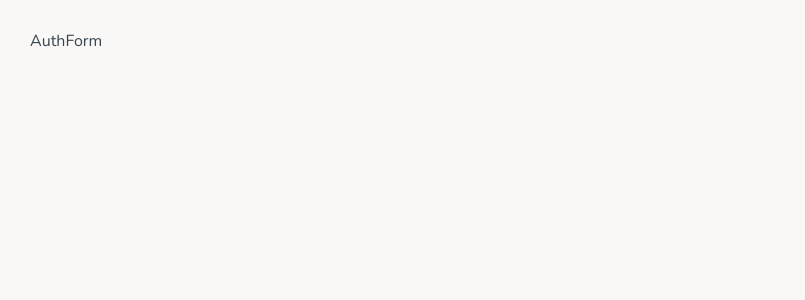
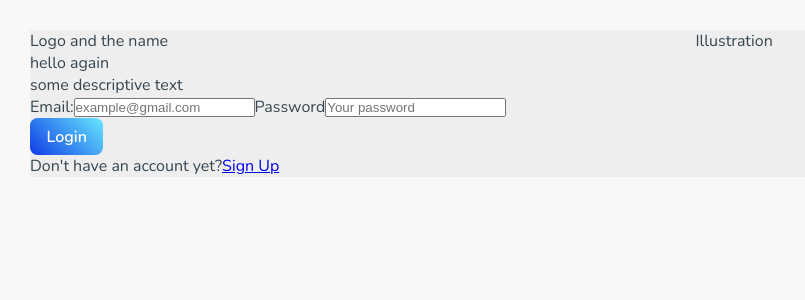
Before and after one commit to DanielKuznetsov/Personalized-Learning-Platform, a React (Create React App) app in the folder e-learning/: page /login in a window 1280 px wide. Shown: the top 300 px of the page, without its empty margins (0-805 px from the left). Built offline with nearby package versions, Linux system fonts and the light colour scheme; a web font is replaced by a local one.

Commit message:
Add markup to AuthForm

```diff
--- a/e-learning/src/AuthForm.js
+++ b/e-learning/src/AuthForm.js
@@ -1,7 +1,46 @@
+import Button from "./Button";
 import "./styles/AuthForm.scss";
 
 function AuthForm() {
-  return <div>AuthForm</div>;
+  return (
+    <div className="AuthForm">
+      <div className="AuthForm-form-wrapper">
+        <div className="content">
+          <div>Logo and the name</div>
+          <p className="title">hello again</p>
+          <p className="subtitle">some descriptive text</p>
+          <form className="form">
+            <label className="form-label" name="email">
+              Email:
+              <input
+                className="form-input"
+                type="text"
+                name="email"
+                placeholder="example@gmail.com"
+              />
+            </label>
+            <label className="form-label" name="password">
+              Password
+              <input
+                className="form-input"
+                type="password"
+                name="password"
+                placeholder="Your password"
+              />
+            </label>
+            <Button submit text="Login" />
+          </form>
+        </div>
+        <div className="no-account">
+          <span className="no-account-text">Don't have an account yet?</span>
+          <a className="no-account-link" href="to-sign-up">
+            Sign Up
+          </a>
+        </div>
+      </div>
+      <div className="AuthForm-illustration">Illustration</div>
+    </div>
+  );
 }
 
 export default AuthForm;
--- a/e-learning/src/Button.js
+++ b/e-learning/src/Button.js
@@ -1,10 +1,13 @@
 import React from "react";
 import "./styles/Button.scss";
 
-function Button({ text, shadow }) {
+function Button({ text, shadow, submit }) {
   return (
     <div className="Button">
-      <button className={shadow ? "Button-btn shadow" : "Button-btn"}>
+      <button
+        type={submit ? "submit" : ""}
+        className={shadow ? "Button-btn shadow" : "Button-btn"}
+      >
         {text || "Add text"}
       </button>
     </div>
--- a/e-learning/src/Navbar.js
+++ b/e-learning/src/Navbar.js
@@ -1,6 +1,7 @@
 import React from "react";
 import Button from "./Button";
 import "./styles/Navbar.scss";
+import { Link } from "react-router-dom";
 
 function Navbar({ loggedIn }) {
   return (
@@ -33,8 +34,12 @@ function Navbar({ loggedIn }) {
         </div>
       ) : (
         <div className="auth">
-          <Button text="Login" />
-          <Button text="Sign Up" />
+          <Link to="/login">
+            <Button text="Login" />
+          </Link>
+          <Link to="/signup">
+            <Button text="Sign Up" />
+          </Link>
         </div>
       )}
     </div>
--- a/e-learning/src/styles/AuthForm.scss
+++ b/e-learning/src/styles/AuthForm.scss
@@ -0,0 +1,11 @@
+.AuthForm {
+  background-color: #eee;
+  display: flex;
+
+  &-form-wrapper {
+    flex: 6;
+  }
+  &-illustration {
+    flex: 5;
+  }
+}
```
